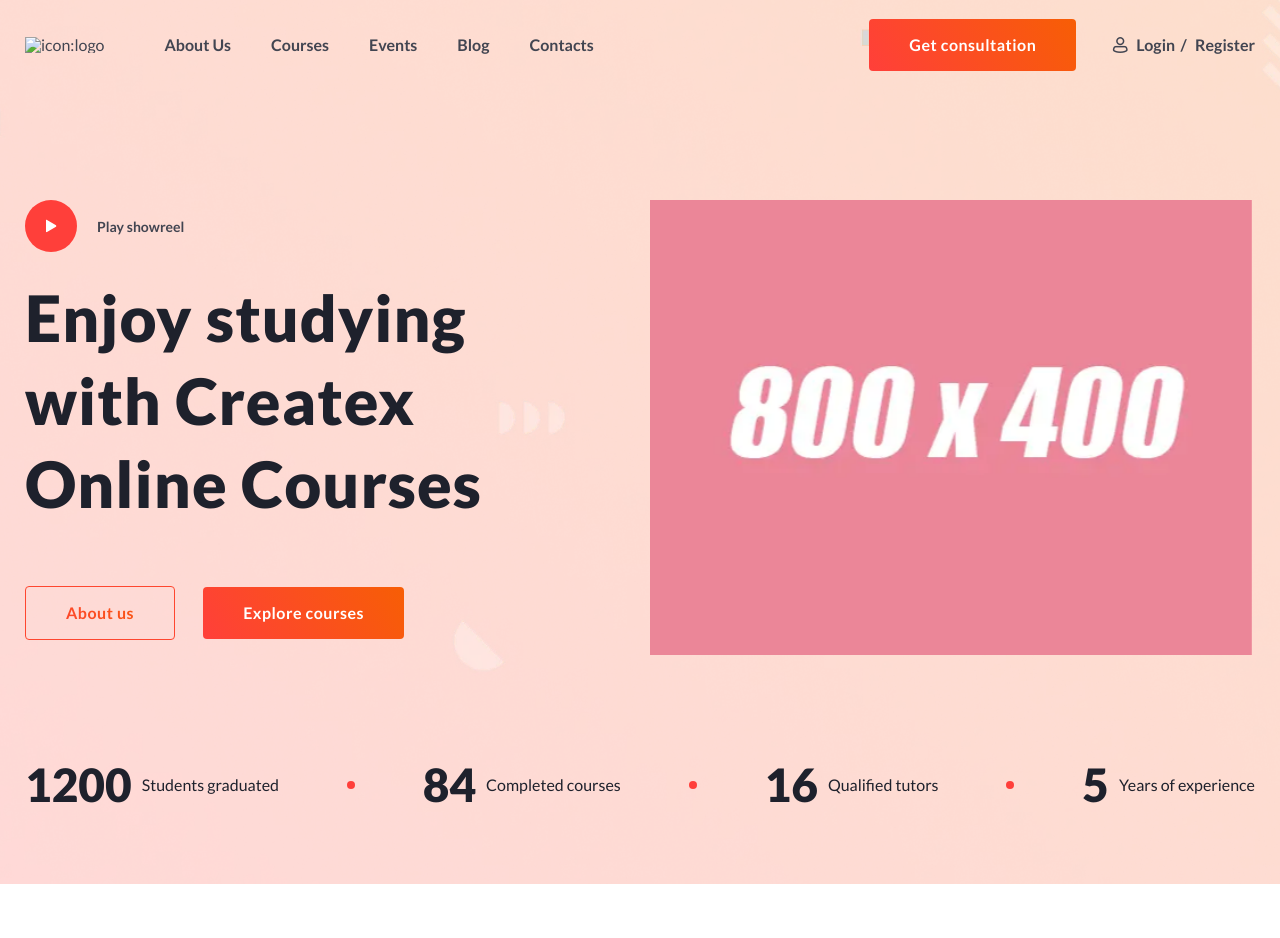
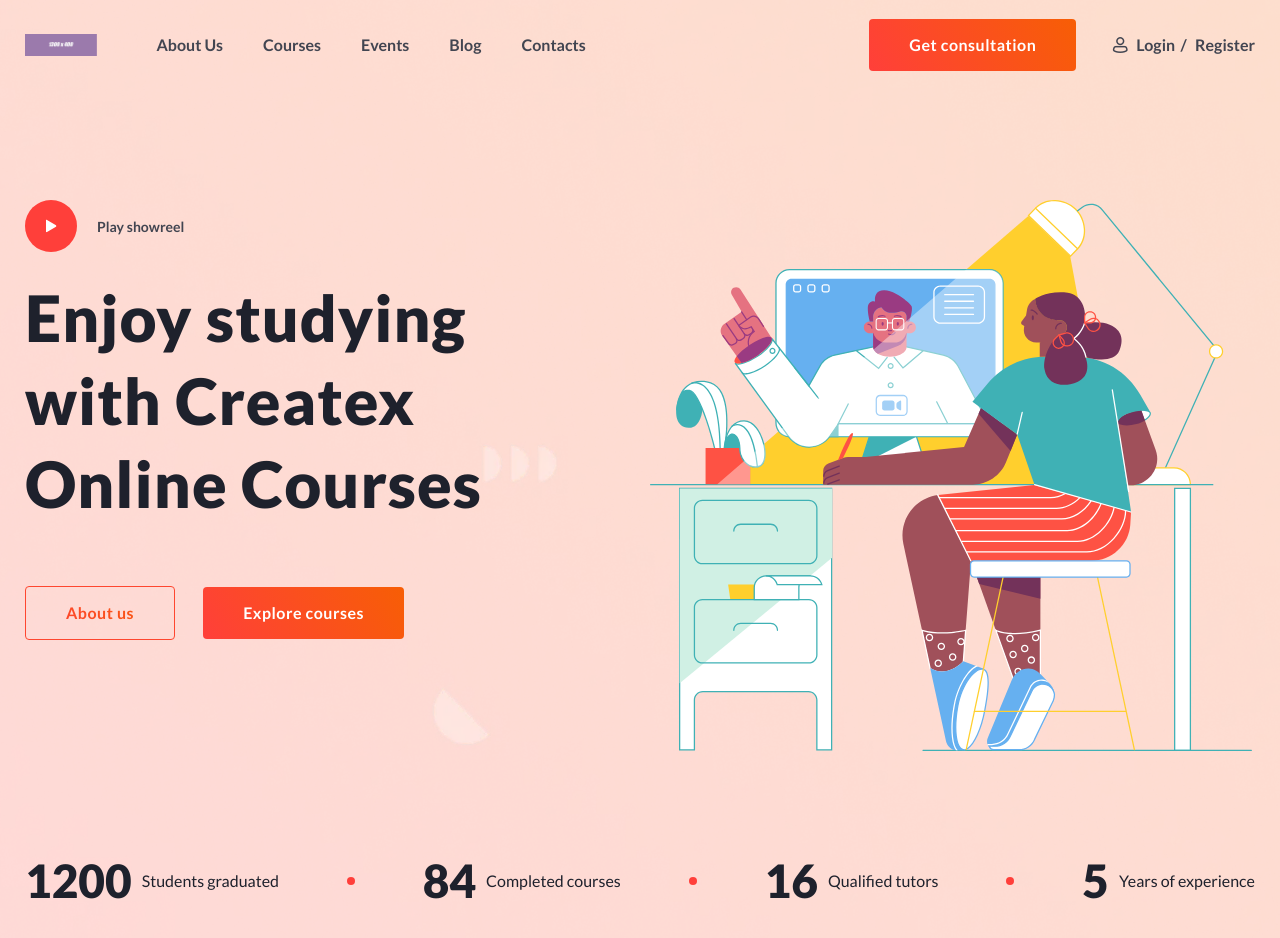
Before and after one commit to GraveDigger99/CreateX, a plain HTML site: page index.html in a window 1280 px wide. Before the commit the page ends 884 px from the top, so only its background shows below. Drawn offline with Linux system fonts and the light colour scheme.

Commit message:
Add files via upload

```diff
--- a/css/style.css
+++ b/css/style.css
@@ -431,6 +431,18 @@ body::after {
   transition: color 0.5s ease 0s;
 }
 
+.logo {
+  max-width: 8.125rem;
+}
+
+.logo img {
+  max-width: 100%;
+  -o-object-fit: cover;
+     object-fit: cover;
+  max-height: 1.375rem;
+  width: 100%;
+}
+
 .title {
   font-weight: 900;
   line-height: 130%;
@@ -714,8 +726,8 @@ body::after {
 
 .hero__image {
   text-align: right;
-  max-width: 602px;
-  max-height: 551px;
+  max-width: 37.625rem;
+  max-height: 34.4375rem;
 }
 
 .hero__image img {
--- a/index.html
+++ b/index.html
@@ -6,7 +6,7 @@
 	<meta charset="UTF-8">
 	<meta name="format-detection" content="telephone=no">
 	<!-- <style>body{opacity: 0;}</style> -->
-	<link rel="stylesheet" href="css/style.min.css?_v=20230127235305">
+	<link rel="stylesheet" href="css/style.min.css?_v=20230128000354">
 	<link rel="shortcut icon" href="favicon.ico">
 	<!-- <meta name="robots" content="noindex, nofollow"> -->
 	<meta name="viewport" content="width=device-width, initial-scale=1.0">
@@ -17,7 +17,7 @@
 		<header class="header">
 			<div class="header__container">
 				<a href="home.html" class="header__logo logo">
-					<img src="img/logo.svg" alt="icon:logo">
+					<picture><source srcset="img/testing/1300x400.webp" type="image/webp"><img src="img/testing/1300x400.jpg" alt="icon:logo"></picture>
 				</a>
 				<div class="header__menu menu">
 					<button type="button" class="menu__icon icon-menu"><span></span></button>
@@ -58,7 +58,7 @@
 							</div>
 						</div>
 						<div data-watch data-watch-once data-transform-to-left class="hero__image">
-							<picture><source srcset="img/testing/800x400.webp" type="image/webp"><img src="img/testing/800x400.jpg" alt="image:illustration"></picture>
+							<img src="img/home/illustration.svg" alt="image:illustration">
 						</div>
 					</div>
 					<div data-watch data-watch-once class="hero__info info-hero">
@@ -101,7 +101,7 @@
 	</div>
 </div> -->
 
-	<script src="js/app.min.js?_v=20230127235305"></script>
+	<script src="js/app.min.js?_v=20230128000354"></script>
 </body>
 
 </html>
```
Also changed, not shown: css/style.min.css.
